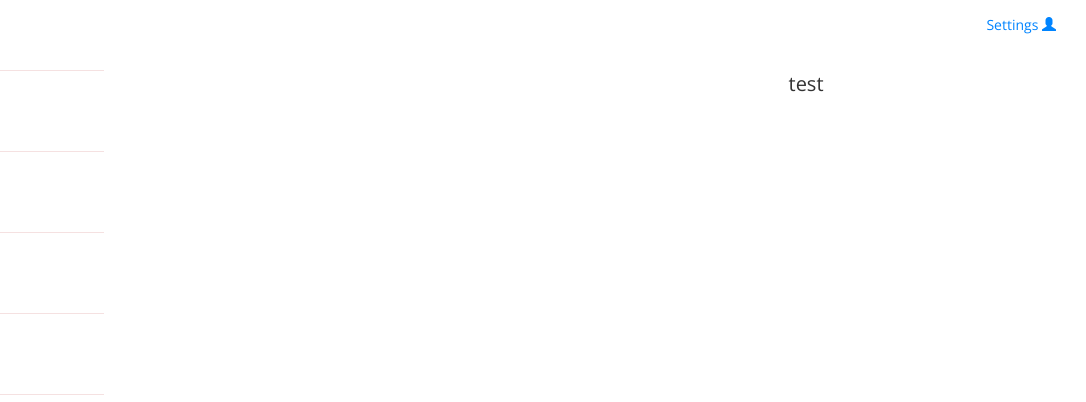
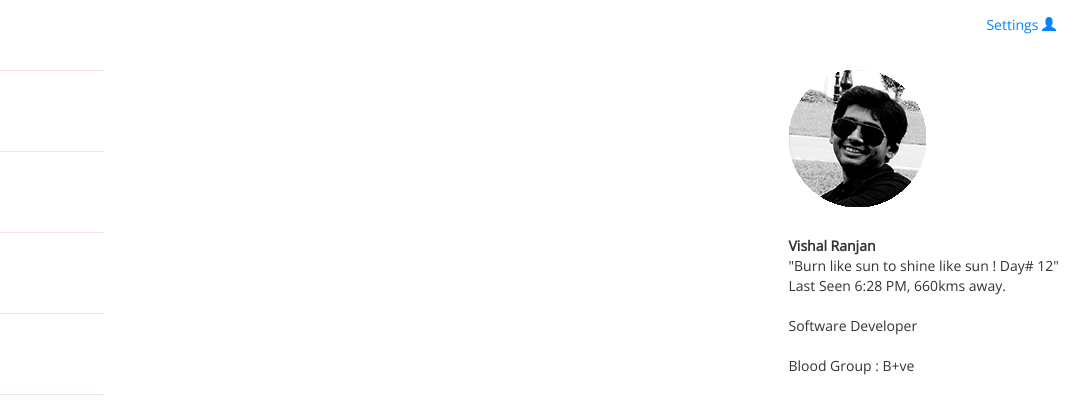
Before and after one commit to vishivish18/alone-git, a plain HTML site: page views/users/home.html in a window 1280 px wide. Shown: the top 402 px of the page, 194-1280 px from the left. Drawn offline with nearby package versions, Linux system fonts and the light colour scheme.

Commit message:
user home user_detail section added

```diff
--- a/views/users/home.html
+++ b/views/users/home.html
@@ -120,7 +120,14 @@
             </span>
           </div><!-- /input-group -->
         </div>
-        <div class="col-lg-3">test</div>
+        <div class="col-lg-3">
+        <img src="../../includes/images/user_detail.png"></br></br>
+        <p style="font-size:14px;"><strong>Vishal Ranjan</strong> </br>
+        "Burn like sun to shine like sun ! Day# 12"</br>
+        Last Seen 6:28 PM, 660kms away.</br></br>
+        Software Developer</br></br>
+        Blood Group : B+ve
+        </p></div>
 
     </div>
 
```
Also changed, not shown: includes/images/user_detail.png (added).
